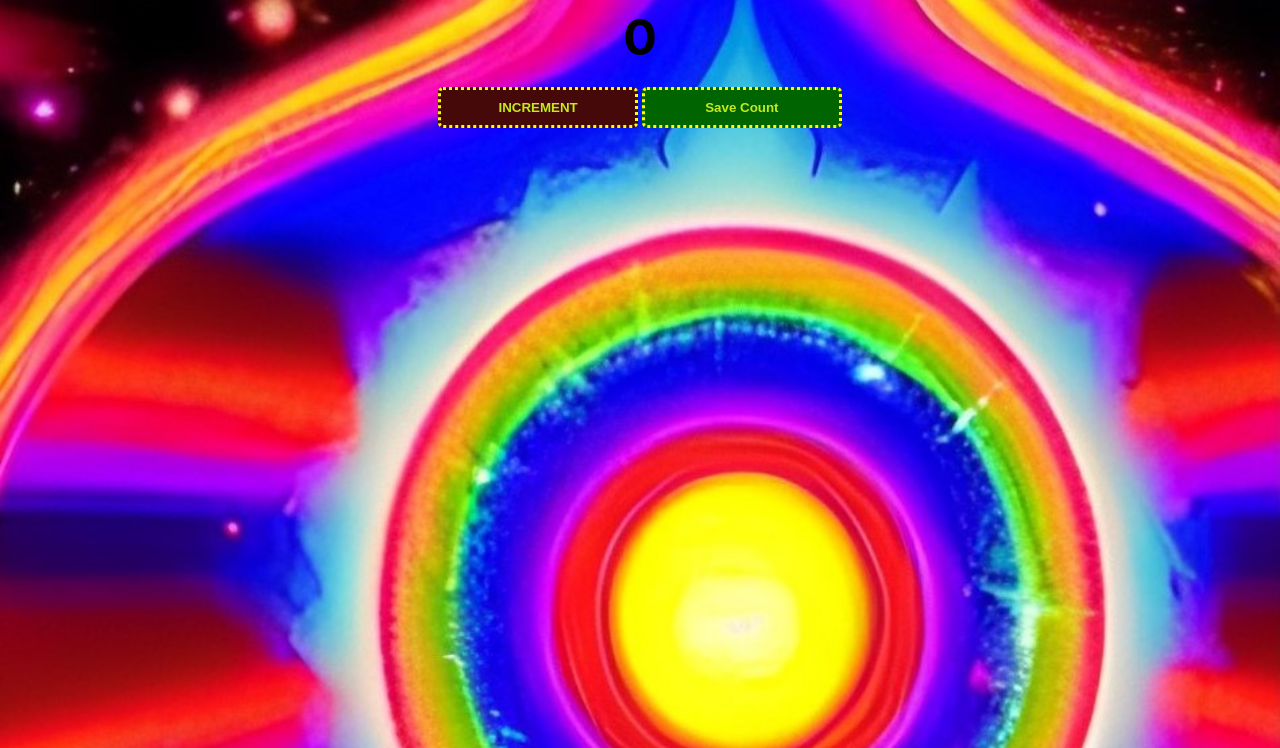
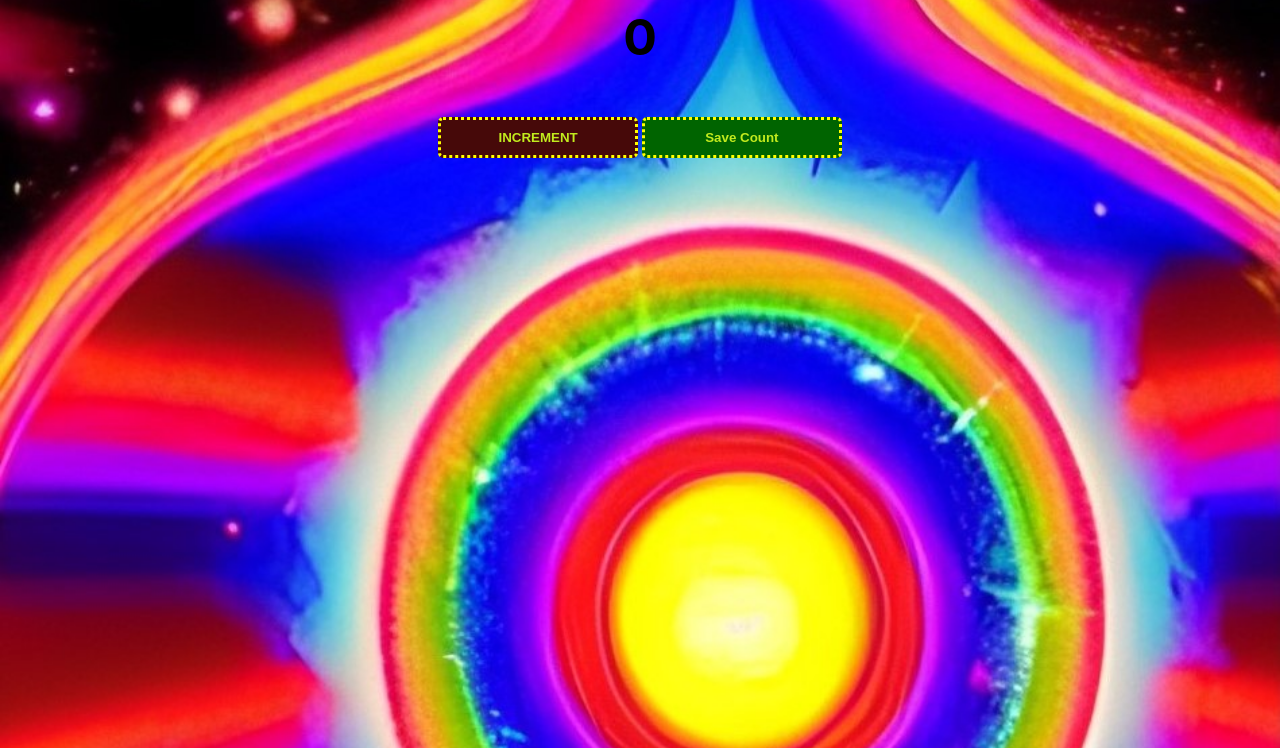
Before and after one commit to JodieMullins/myrepo4, a plain HTML site: page index.html in a window 1280 px wide. Shown: the part 52-800 px from the top of the page. Drawn offline with Linux system fonts and the light colour scheme.

Commit message:
stylesheet

```diff
--- a/styles.css
+++ b/styles.css
@@ -34,5 +34,6 @@ button {
 }
 
 #save-btn {
+    margin: 30px auto 30px auto;
     background: darkgreen;
 }
```
